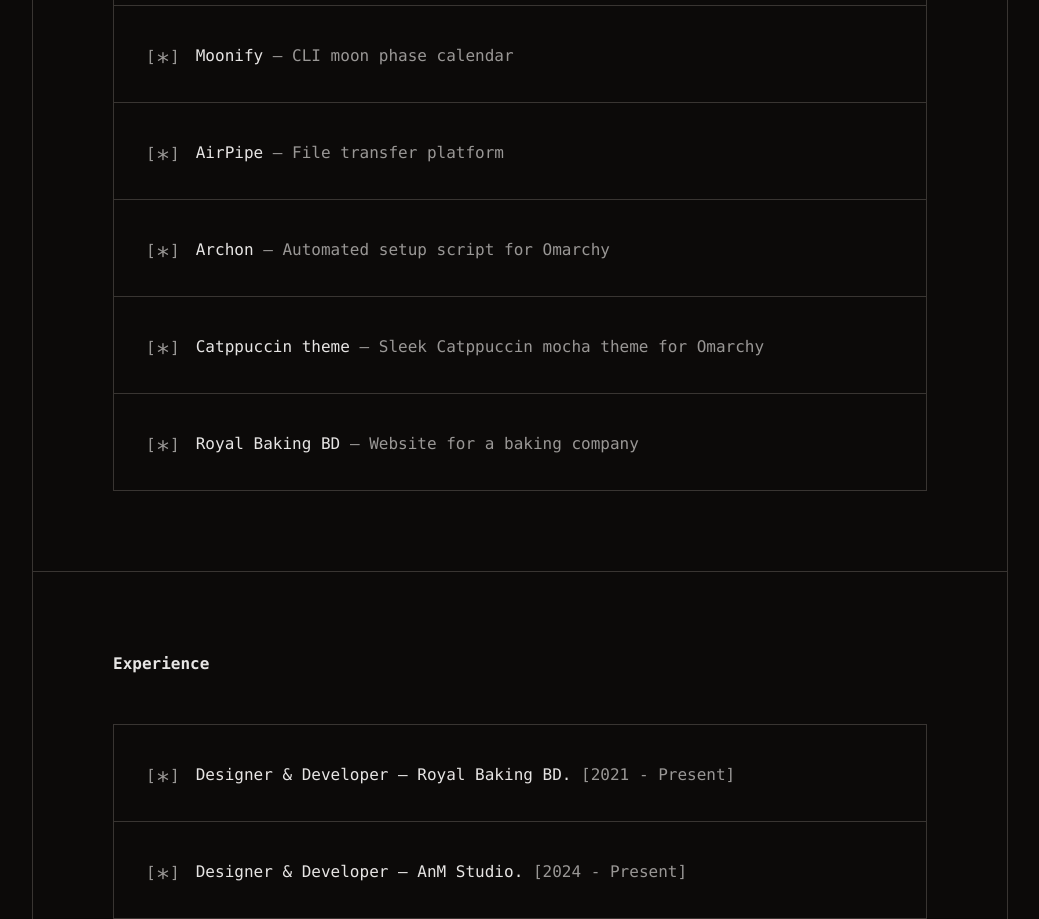
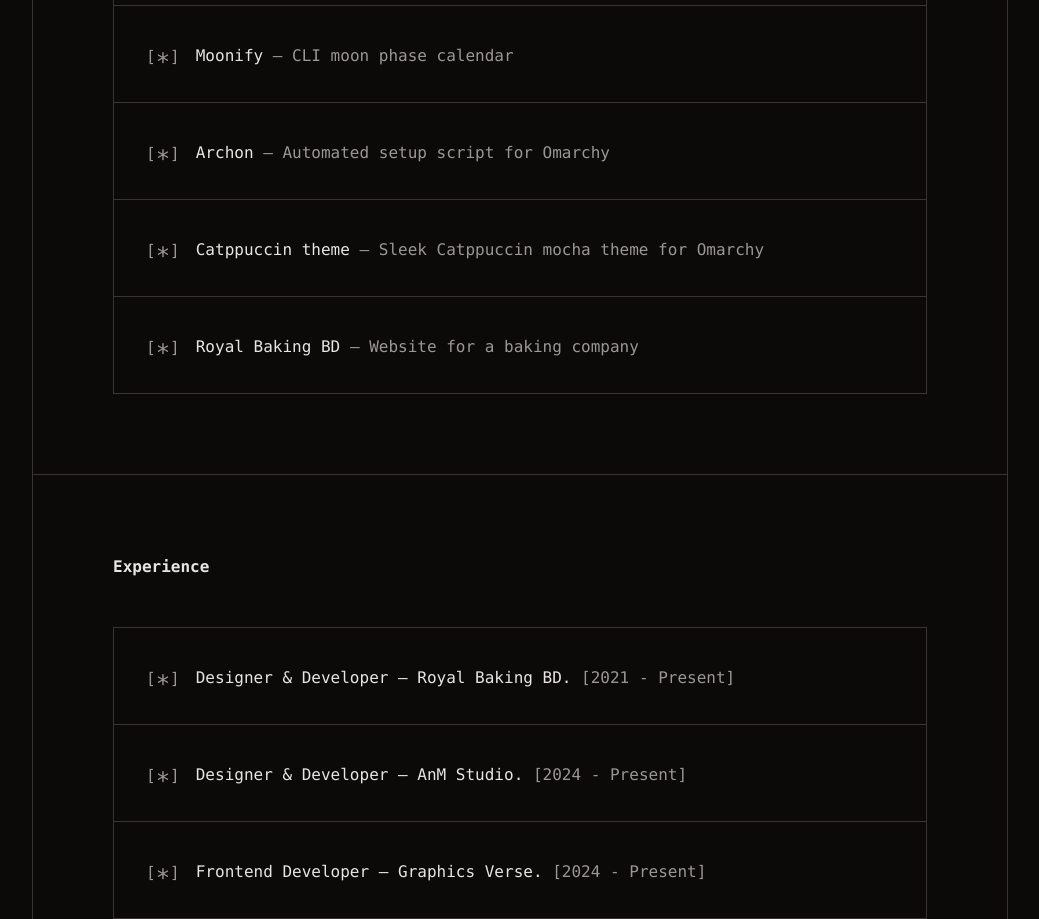
Before and after one commit to ESHAYAT102/portfolio, a React (Vite) app: page / in a window 1280 px wide. Shown: the part 2240-3159 px from the top of the page, without its empty margins (120-1159 px from the left). Built offline with nearby package versions, Linux system fonts and the light colour scheme.

Commit message:
Update Projects.tsx

```diff
--- a/src/sections/Projects.tsx
+++ b/src/sections/Projects.tsx
@@ -29,11 +29,6 @@ export default function Projects() {
     name: "Moonify",
     description: "CLI moon phase calendar",
     link: "https://github.com/ESHAYAT102/moonify",
-  },
-  {
-    name: "AirPipe",
-    description: "File transfer platform",
-    link: "https://airpipe.eshayat.com",
   },
   {
     name: "Archon",
```
